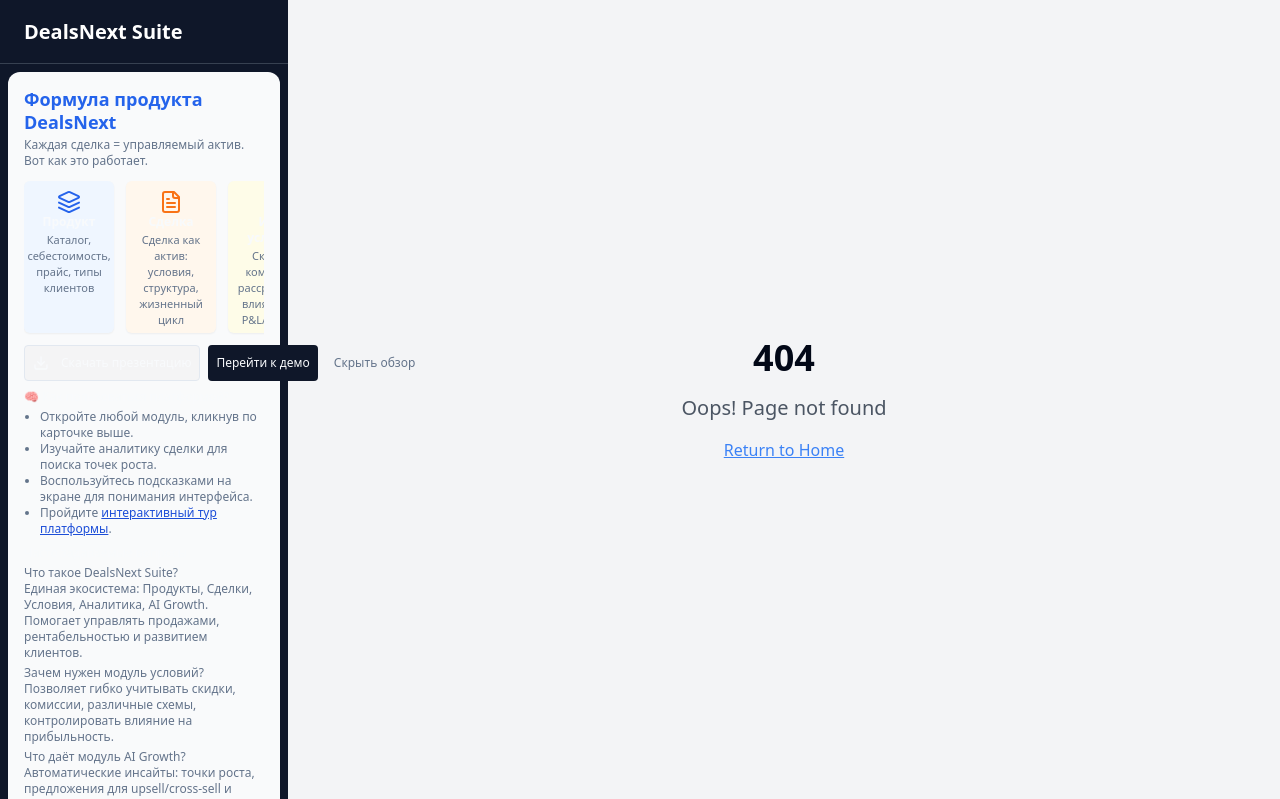
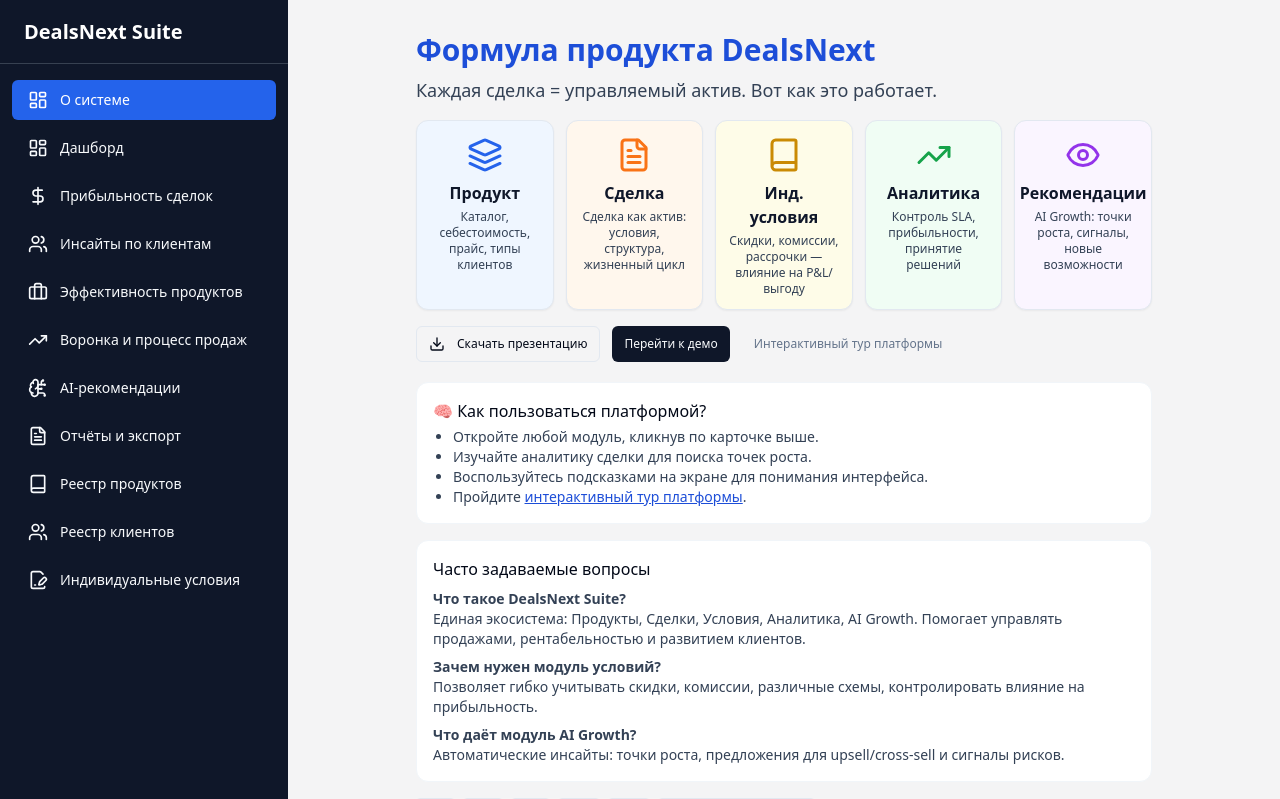
Before and after one commit to eiler2005/dealsnext-insight-hub, a React (Vite) app: page /about in a window 1280 px wide. Shown: the top 799 px of the page. Built offline with nearby package versions, Linux system fonts and the light colour scheme.

Commit message:
Refactor: Integrate "How the system works" section
Move the "How the system works" section into the main layout, restoring the original sidebar-content structure and incorporating onboarding data.

```diff
--- a/src/App.tsx
+++ b/src/App.tsx
@@ -1,4 +1,3 @@
-
 import React from "react";
 import { Toaster } from "@/components/ui/toaster";
 import { Toaster as Sonner } from "@/components/ui/sonner";
@@ -17,6 +16,7 @@ import ProductRegistry from "./pages/ProductRegistry";
 import ClientRegistry from "./pages/ClientRegistry";
 import IndividualConditions from "./pages/IndividualConditions";
 import NotFound from "./pages/NotFound";
+import AboutSystem from "./pages/AboutSystem";
 
 const queryClient = new QueryClient();
 
@@ -29,6 +29,7 @@ const App = () => (
         <Layout>
           <Routes>
             <Route path="/" element={<Dashboard />} />
+            <Route path="/about" element={<AboutSystem />} />
             <Route path="/deal-profitability" element={<DealProfitability />} />
             <Route path="/client-insights" element={<ClientInsights />} />
             <Route path="/product-effectiveness" element={<ProductEffectiveness />} />
--- a/src/components/layout/Sidebar.tsx
+++ b/src/components/layout/Sidebar.tsx
@@ -2,7 +2,22 @@
 import { NavLink } from "react-router-dom";
 import { navItems } from "@/data/mockData";
 import { cn } from "@/lib/utils";
-import OverviewEntry from "@/components/overview/OverviewEntry";
+
+const customNavItems = [
+  {
+    name: "О системе",
+    path: "/about",
+    icon: "layout-dashboard", // Choose 'layout-dashboard' as a placeholder icon
+  },
+  ...navItems,
+];
+
+import { LayoutDashboard } from "lucide-react";
+
+const iconMap: Record<string, any> = {
+  "layout-dashboard": LayoutDashboard,
+  // добавьте сюда другие иконки если потребуется
+};
 
 const Sidebar = () => {
   return (
@@ -10,13 +25,12 @@ const Sidebar = () => {
       <div className="h-16 flex items-center px-6 border-b border-gray-700">
         <h1 className="text-xl font-bold text-primary-foreground">DealsNext Suite</h1>
       </div>
-      {/* Новый интерактивный блок - как работает система */}
-      <div className="p-2 pb-0">
-        <OverviewEntry />
-      </div>
-      {/* Меню всегда ниже */}
+      {/* Главное меню теперь с "О системе" наверху */}
       <nav className="flex-1 px-3 py-4 space-y-2 overflow-y-auto sidebar-scroll">
-        {navItems.map((item) => (
+        {customNavItems.map((item) => {
+          // Для нового "О системе"
+          const Icon = typeof item.icon === "string" ? iconMap[item.icon] : item.icon;
+          return (
             <NavLink
               key={item.name}
               to={item.path}
@@ -29,10 +43,11 @@ const Sidebar = () => {
                 )
               }
             >
-            <item.icon className="mr-3 h-5 w-5" />
+              {Icon && <Icon className="mr-3 h-5 w-5" />}
               <span>{item.name}</span>
             </NavLink>
-        ))}
+          );
+        })}
       </nav>
     </aside>
   );
--- /dev/null
+++ b/src/pages/AboutSystem.tsx
@@ -0,0 +1,154 @@
+
+import { Layers, FileText, Book, TrendingUp, Eye, Download } from "lucide-react";
+import { Button } from "@/components/ui/button";
+import OverviewGlossary from "@/components/overview/OverviewGlossary";
+import { useNavigate } from "react-router-dom";
+
+const MODS = [
+  {
+    key: "products",
+    label: "Продукт",
+    icon: <Layers size={36} className="text-blue-600" />,
+    color: "bg-blue-50",
+    desc: "Каталог, себестоимость, прайс, типы клиентов",
+    to: "/product-registry",
+  },
+  {
+    key: "deals",
+    label: "Сделка",
+    icon: <FileText size={36} className="text-orange-500" />,
+    color: "bg-orange-50",
+    desc: "Сделка как актив: условия, структура, жизненный цикл",
+    to: "/deal-profitability",
+  },
+  {
+    key: "conditions",
+    label: "Инд. условия",
+    icon: <Book size={36} className="text-yellow-600" />,
+    color: "bg-yellow-50",
+    desc: "Скидки, комиссии, рассрочки — влияние на P&L/выгоду",
+    to: "/individual-conditions",
+  },
+  {
+    key: "analytics",
+    label: "Аналитика",
+    icon: <TrendingUp size={36} className="text-green-600" />,
+    color: "bg-green-50",
+    desc: "Контроль SLA, прибыльности, принятие решений",
+    to: "/dashboard",
+  },
+  {
+    key: "ai",
+    label: "Рекомендации",
+    icon: <Eye size={36} className="text-purple-600" />,
+    color: "bg-purple-50",
+    desc: "AI Growth: точки роста, сигналы, новые возможности",
+    to: "/ai-recommendations",
+  },
+];
+
+const FAQS = [
+  {
+    q: "Что такое DealsNext Suite?",
+    a: "Единая экосистема: Продукты, Сделки, Условия, Аналитика, AI Growth. Помогает управлять продажами, рентабельностью и развитием клиентов.",
+  },
+  {
+    q: "Зачем нужен модуль условий?",
+    a: "Позволяет гибко учитывать скидки, комиссии, различные схемы, контролировать влияние на прибыльность.",
+  },
+  {
+    q: "Что даёт модуль AI Growth?",
+    a: "Автоматические инсайты: точки роста, предложения для upsell/cross-sell и сигналы рисков.",
+  },
+];
+
+export default function AboutSystem() {
+  const navigate = useNavigate();
+
+  return (
+    <div className="w-full max-w-3xl mx-auto py-8 px-4">
+      {/* Header */}
+      <div className="mb-4">
+        <h1 className="text-2xl md:text-3xl font-bold text-blue-700 mb-2">Формула продукта DealsNext</h1>
+        <p className="text-slate-700 text-base md:text-lg mb-4">
+          Каждая сделка = управляемый актив. Вот как это работает.
+        </p>
+      </div>
+      {/* Modules cards */}
+      <div className="flex flex-wrap gap-3 mb-4 justify-between">
+        {MODS.map((mod) => (
+          <button
+            key={mod.key}
+            className={`flex-1 min-w-[135px] max-w-[180px] flex flex-col items-center px-3 pt-4 pb-3 rounded-xl border border-slate-200 shadow-sm transition hover:shadow-lg duration-150 ${mod.color} clickable-card`}
+            style={{ flexBasis: "18%" }}
+            onClick={() => navigate(mod.to)}
+          >
+            <span>{mod.icon}</span>
+            <span className="font-semibold text-base mt-2 mb-1 text-slate-900">{mod.label}</span>
+            <span className="text-xs text-slate-700 text-center mb-0">{mod.desc}</span>
+          </button>
+        ))}
+      </div>
+
+      {/* Actions */}
+      <div className="flex flex-wrap gap-3 items-center mb-5">
+        <Button
+          size="sm"
+          variant="outline"
+          className="text-xs px-3"
+          onClick={() => window.open("https://dealsnext.su/presentation.pdf", "_blank")}
+        >
+          <Download className="w-4 h-4 mr-1" /> Скачать презентацию
+        </Button>
+        <Button
+          size="sm"
+          variant="secondary"
+          className="text-xs px-3"
+          onClick={() => window.open("https://dealsnext.su/demo", "_blank")}
+        >
+          Перейти к демо
+        </Button>
+        <Button
+          size="sm"
+          variant="ghost"
+          className="text-xs px-3 text-muted-foreground"
+          onClick={() => window.open("https://dealsnext.su/walkthrough", "_blank")}
+        >
+          Интерактивный тур платформы
+        </Button>
+      </div>
+
+      {/* Onboarding Instructions */}
+      <div className="mb-4 bg-white rounded-xl p-4 border border-slate-100">
+        <div className="text-base font-medium mb-1">🧠 Как пользоваться платформой?</div>
+        <ul className="pl-5 list-disc text-sm text-slate-700 mb-0">
+          <li>Откройте любой модуль, кликнув по карточке выше.</li>
+          <li>Изучайте аналитику сделки для поиска точек роста.</li>
+          <li>Воспользуйтесь подсказками на экране для понимания интерфейса.</li>
+          <li>
+            Пройдите{" "}
+            <a href="https://dealsnext.su/walkthrough" target="_blank" className="underline text-blue-700">
+              интерактивный тур платформы
+            </a>.
+          </li>
+        </ul>
+      </div>
+
+      {/* FAQ Section */}
+      <div className="mb-4 bg-white rounded-xl p-4 border border-slate-100">
+        <div className="text-base font-medium mb-2">Часто задаваемые вопросы</div>
+        <ul className="space-y-2 text-sm text-slate-700">
+          {FAQS.map((f) => (
+            <li key={f.q}>
+              <div className="font-semibold">{f.q}</div>
+              <div>{f.a}</div>
+            </li>
+          ))}
+        </ul>
+      </div>
+
+      {/* Glossary */}
+      <OverviewGlossary />
+    </div>
+  );
+}
```
Lines whose indentation alone changed are shown as unchanged.
